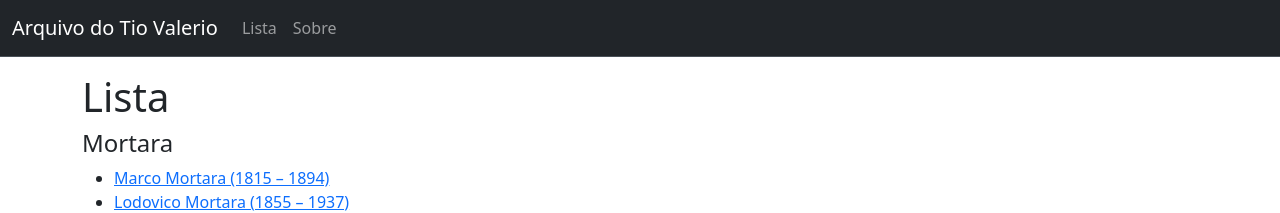
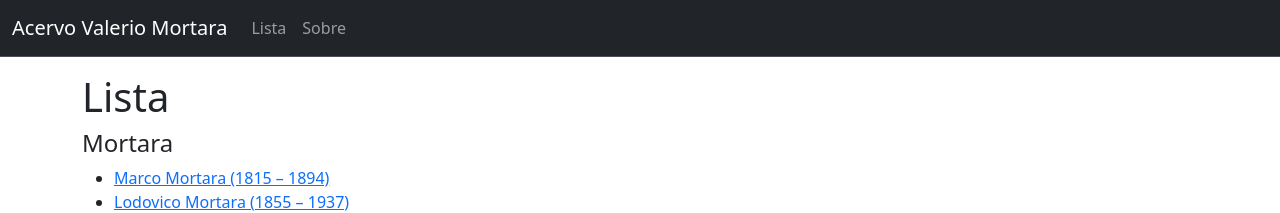
Before and after one commit to zsanmartin/arquivo, a Jekyll site: the page built from index.markdown, in a window 1280 px wide. Shown: the top 213 px of the page. Built offline with Jekyll 4.4.1, drawn with Linux system fonts in a browser that asks for light colours.

Commit message:
Corrige nome do site

```diff
--- a/_layouts/default.html
+++ b/_layouts/default.html
@@ -3,13 +3,13 @@
   <head>
     <meta charset="utf-8">
     <meta name="viewport" content="width=device-width, initial-scale=1">
-    <title>Arquivo do Tio Valerio</title>
+    <title>Acervo Valerio Mortara</title>
     <link href="https://cdn.jsdelivr.net/npm/bootstrap@5.3.0/dist/css/bootstrap.min.css" rel="stylesheet" integrity="sha384-9ndCyUaIbzAi2FUVXJi0CjmCapSmO7SnpJef0486qhLnuZ2cdeRhO02iuK6FUUVM" crossorigin="anonymous">
   </head>
   <body>
     <nav class="navbar navbar-expand bg-dark border-bottom border-bottom-dark" data-bs-theme="dark">
       <div class="container-fluid">
-        <span class="navbar-brand" href="/">Arquivo do Tio Valerio</span>
+        <span class="navbar-brand" href="/">Acervo Valerio Mortara</span>
         <button class="navbar-toggler" type="button" data-bs-toggle="collapse" data-bs-target="#navbarSupportedContent" aria-controls="navbarSupportedContent" aria-expanded="false" aria-label="Toggle navigation">
           <span class="navbar-toggler-icon"></span>
         </button>
```
